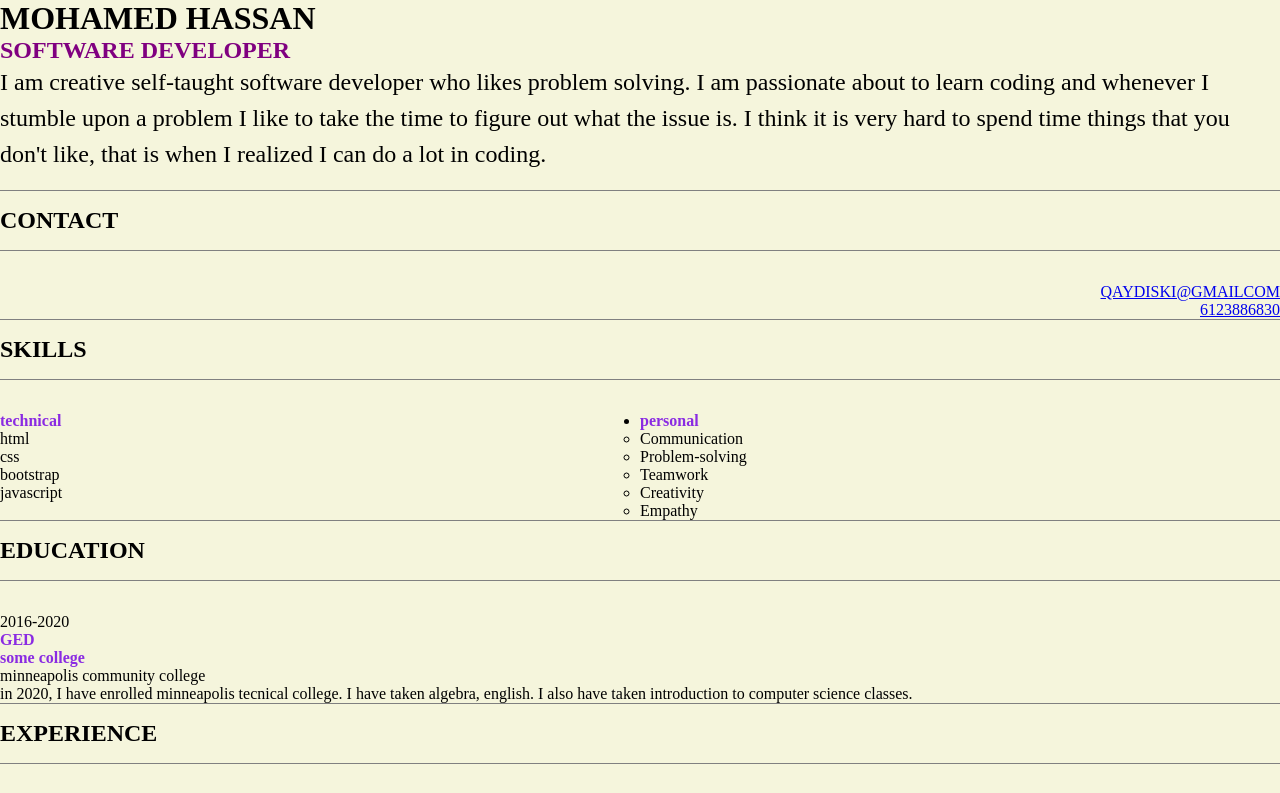
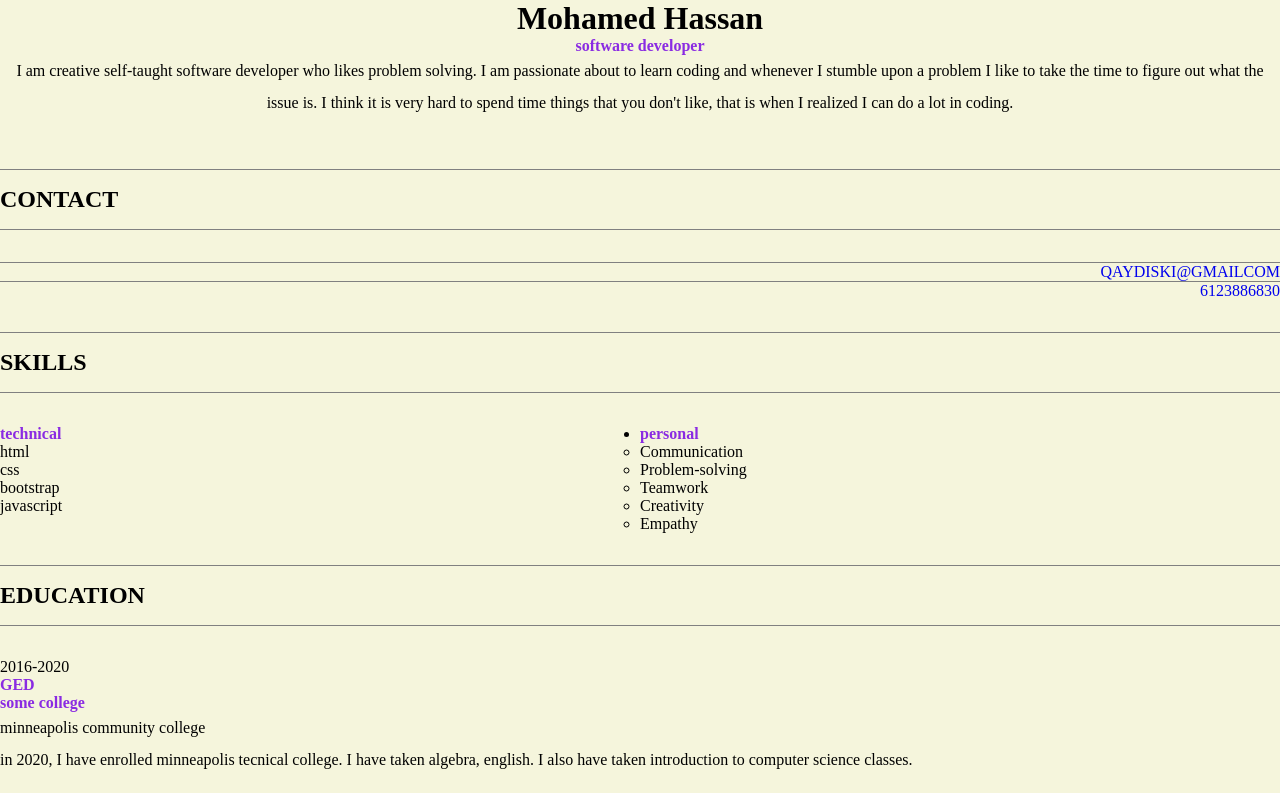
Before and after one commit to mohamedabdirazak/mohamedabdirazak.github.io, a plain HTML site: page index.html in a window 1280 px wide. Shown: the top 793 px of the page. Drawn offline with Linux system fonts and the light colour scheme.

Commit message:
Update style.css

```diff
--- a/style.css
+++ b/style.css
@@ -1,10 +1,11 @@
-*{padding: 0;
+*{
+    padding: 0;
     margin:0;
     box-sizing: border-box;
 }
+
 h1{
     font-size: 2rem;
-  text-transform: uppercase;
 }
 h2{
     font-size: 1.5rem;
@@ -18,39 +19,31 @@ h3{
     font-size: 1rem;
 }
 body{
+    background-color: beige;
 }
-body{
-    background-color: #F5F5DC;
-};
-
-
-
+p{
+    line-height: 2;
+}
+section+section{
+    margin-top: 2rem;
+}
+a{
+    text-decoration: none;
+}
 .profile{
-
     text-align: center;
 }
-.title{
-  color:purple;
+.contact li{
 
-    font-size: 1.5rem;
- text-transform: uppercase;
-}
-.para{
-  font-size: 1.5rem;
-   line-height: 1.5;
-}
-.contact li{
 text-align: right;
 text-transform: uppercase;
-  padding:.5rem
 border-top: 1px solid #808080;
+
 }
 h3{
     color: blueviolet;
     }
-.skill > ul{
-
- display:grid;
+  .skill > ul {
+    display: grid;
     grid-template-columns: 1fr 1fr;
-
   }
```
Lines whose indentation alone changed are shown as unchanged.
